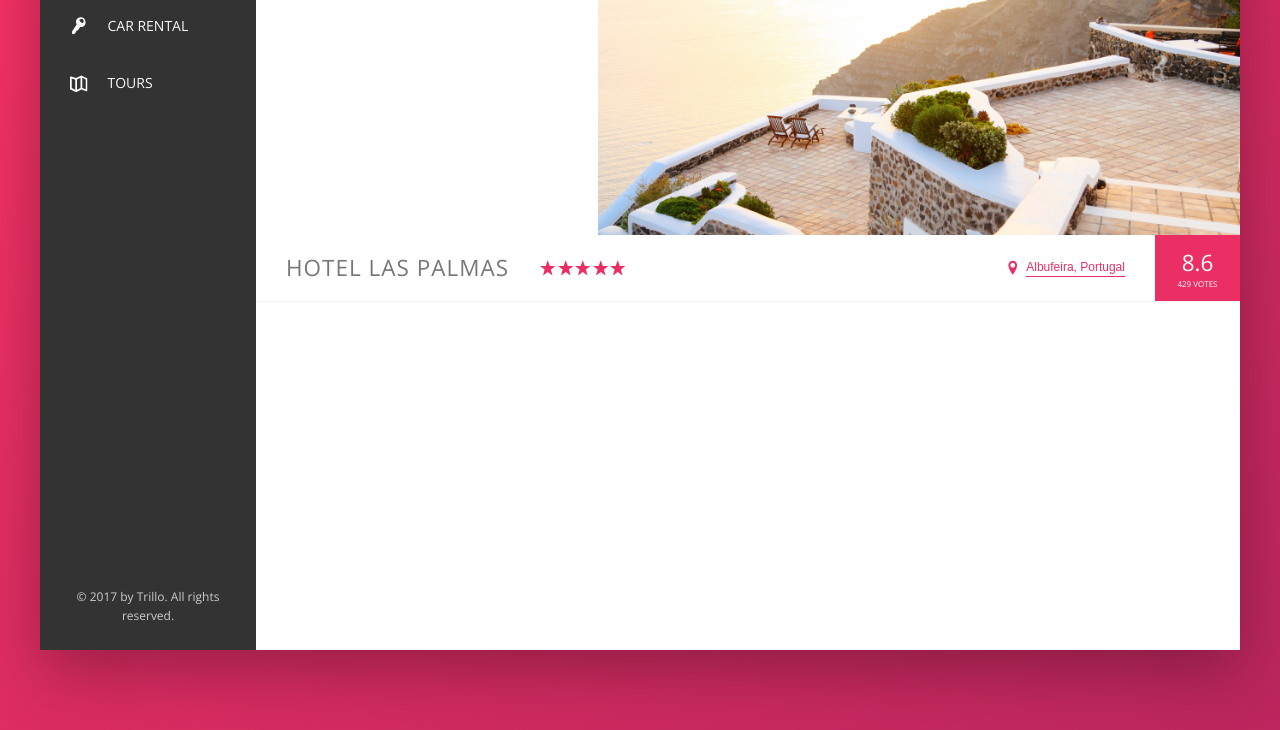
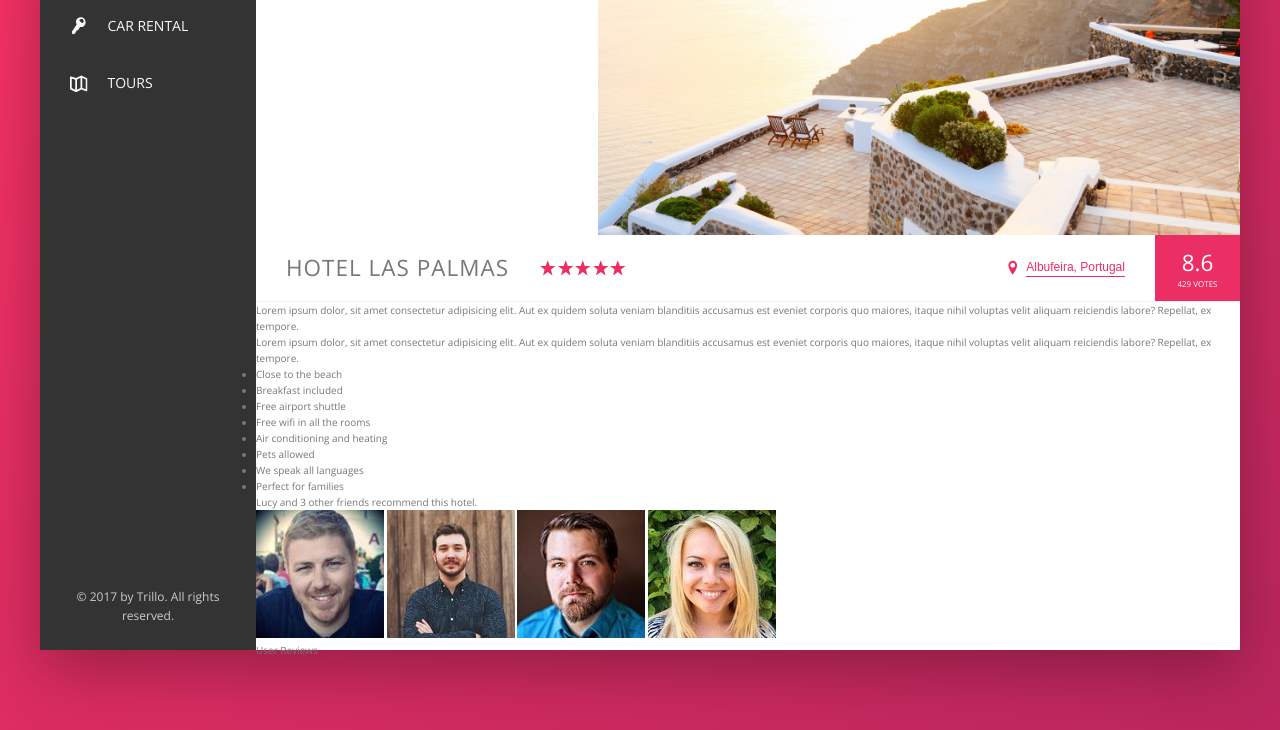
Before and after one commit to jeffreyquan/trillo, a website: page index.html in a window 1280 px wide. Shown: the part 300-1030 px from the top of the page. Drawn offline with nearby package versions, Linux system fonts and the light colour scheme.

Commit message:
added description and recommendation

```diff
--- a/index.html
+++ b/index.html
@@ -139,6 +139,59 @@
                   </div>
                 </div>
               </div>
+
+              <div class="detail">
+                <div class="description">
+                  <div class="paragraph">
+                    Lorem ipsum dolor, sit amet consectetur adipisicing elit. Aut ex quidem soluta veniam blanditiis accusamus est eveniet corporis quo maiores, itaque nihil voluptas velit aliquam reiciendis labore? Repellat, ex tempore.
+                  </div>
+                  <div class="paragraph">
+                    Lorem ipsum dolor, sit amet consectetur adipisicing elit. Aut ex quidem soluta veniam blanditiis accusamus est eveniet
+                    corporis quo maiores, itaque nihil voluptas velit aliquam reiciendis labore? Repellat, ex tempore.
+                  </div>
+                  <ul class="list">
+                    <li class="list__item">
+                      Close to the beach
+                    </li>
+                    <li class="list__item">
+                      Breakfast included
+                    </li>
+                    <li class="list__item">
+                      Free airport shuttle
+                    </li>
+                    <li class="list__item">
+                      Free wifi in all the rooms
+                    </li>
+                    <li class="list__item">
+                      Air conditioning and heating
+                    </li>
+                    <li class="list__item">
+                      Pets allowed
+                    </li>
+                    <li class="list__item">
+                      We speak all languages
+                    </li>
+                    <li class="list__item">
+                      Perfect for families
+                    </li>
+                  </ul>
+                  <div class="recommend">
+                    <p class="recommend__count">
+                      Lucy and 3 other friends recommend this hotel.
+                    </p>
+                    <div class="recommend__friends">
+                      <img src="img/user-3.jpg" alt="Friend 1" class="recommend__photo">
+                      <img src="img/user-4.jpg" alt="Friend 4" class="recommend__photo">
+                      <img src="img/user-5.jpg" alt="Friend 5" class="recommend__photo">
+                      <img src="img/user-6.jpg" alt="Friend 6" class="recommend__photo">
+                    </div>
+                  </div>
+                </div>
+
+                <div class="user-reviews">
+                  User Reviews
+                </div>
+              </div>
             </main>
           </div>
         </div>
```
